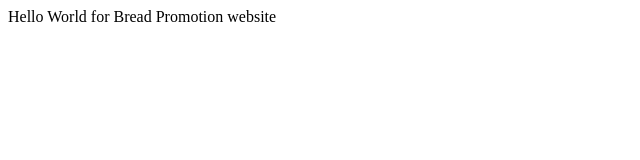
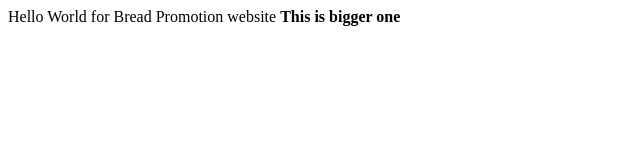
Before and after one commit to jeetenderbatra/breadpromoter, a plain HTML site: page WebContent/index.html in a window 1280 px wide. Shown: the whole page, without its empty margins (0-640 px from the left). Drawn offline with Linux system fonts and the light colour scheme.

Commit message:
finished for first release

```diff
--- a/WebContent/index.html
+++ b/WebContent/index.html
@@ -7,5 +7,7 @@
 <body>
 Hello World for Bread Promotion website
 
+<b>This is bigger one</b>
+
 </body>
 </html>
```
